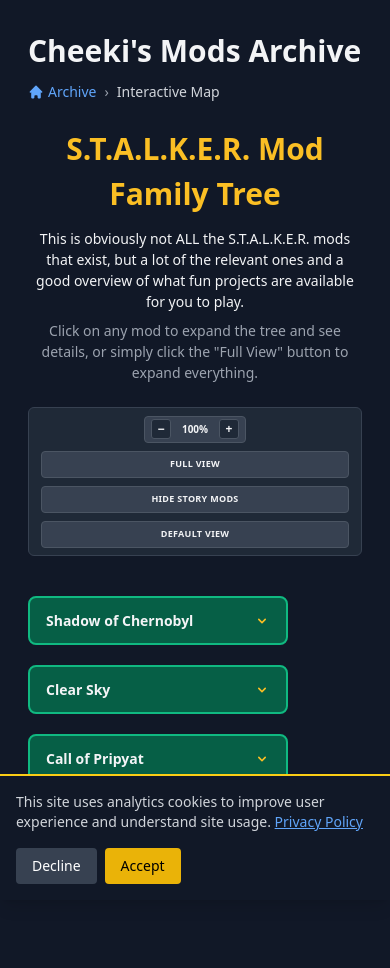
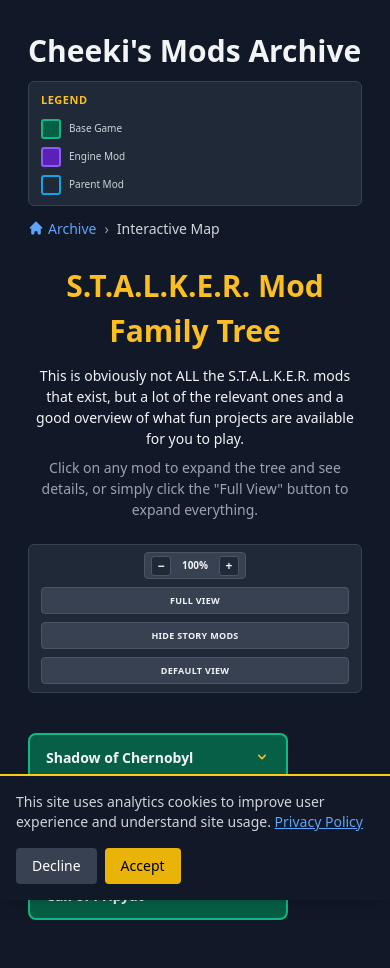
Before and after one commit to Cheekitos/CSMA-Test, a Jekyll site: the page built from stalker-map.html, in a window 390 px wide. Built offline with Jekyll 4.4.1, drawn with Linux system fonts in a browser that asks for light colours; nearby versions of some CDN libraries; before the commit the page ends 900 px from its top, so only the background shows below that.

Commit message:
Update stalker-map.css

```diff
--- a/assets/css/stalker-map.css
+++ b/assets/css/stalker-map.css
@@ -416,12 +416,52 @@
   display: none;
 }
 
-/* Remove legend box - keeping the styles for backward compatibility but hiding it */
 .legend-box {
-  display: none;
+  position: absolute;
+  top: 20px;
+  right: 20px;
+  background: #1f2937;
+  border: 1px solid #374151;
+  border-radius: 6px;
+  padding: 10px 12px;
+  width: 160px;
+  z-index: 10;
 }
 
-/* Header Buttons Styling */
+.legend-title {
+  font-size: 11px;
+  font-weight: 700;
+  color: #fbbf24;
+  margin-bottom: 10px;
+  text-transform: uppercase;
+  letter-spacing: 0.5px;
+}
+
+.legend-items {
+  display: flex;
+  flex-direction: column;
+  gap: 8px;
+}
+
+.legend-item {
+  display: flex;
+  align-items: center;
+  gap: 8px;
+}
+
+.legend-color {
+  width: 20px;
+  height: 20px;
+  border-radius: 3px;
+  flex-shrink: 0;
+}
+
+.legend-item span {
+  font-size: 10px;
+  color: #d1d5db;
+  line-height: 1.3;
+}
+
 .page-header {
   display: flex;
   justify-content: space-between;
@@ -439,91 +479,6 @@
 
 .site-title:hover {
   color: #fbbf24;
-}
-
-.header-buttons {
-  display: flex;
-  gap: 0.5rem;
-}
-
-.header-btn {
-  background: #374151;
-  border: 1px solid #4b5563;
-  color: #f3f4f6;
-  font-size: 0.875rem;
-  font-weight: 500;
-  padding: 0.375rem 0.75rem;
-  border-radius: 0.25rem;
-  cursor: pointer;
-  transition: all 0.2s ease;
-}
-
-.header-btn:hover {
-  background: #4b5563;
-  color: #fbbf24;
-  border-color: #fbbf24;
-}
-
-/* Overlay Styles */
-#contact-overlay,
-#install-files-overlay {
-  position: fixed;
-  top: 0;
-  left: 0;
-  width: 100%;
-  height: 100%;
-  background: rgba(0, 0, 0, 0.8);
-  display: flex;
-  justify-content: center;
-  align-items: center;
-  z-index: 1000;
-  opacity: 1;
-  visibility: visible;
-  transition: opacity 0.3s ease, visibility 0.3s ease;
-}
-
-#contact-overlay.hidden,
-#install-files-overlay.hidden {
-  opacity: 0;
-  visibility: hidden;
-}
-
-.contact-modal,
-.install-files-modal {
-  background: #1f2937;
-  border-radius: 0.75rem;
-  box-shadow: 0 20px 25px -5px rgba(0, 0, 0, 0.1), 0 10px 10px -5px rgba(0, 0, 0, 0.04);
-  max-width: 90vw;
-  max-height: 90vh;
-  overflow-y: auto;
-  position: relative;
-}
-
-#contact-close,
-#install-files-close {
-  position: absolute;
-  top: 0.75rem;
-  right: 0.75rem;
-  background: none;
-  color: #9ca3af;
-  border: none;
-  cursor: pointer;
-  transition: color 0.2s ease;
-  z-index: 1001;
-  font-size: 2rem;
-  line-height: 1;
-  padding: 0;
-  font-weight: normal;
-}
-
-#contact-close:hover,
-#install-files-close:hover {
-  color: #fbbf24;
-}
-
-.overlay-content {
-  padding: 2rem;
-  padding-top: 3rem;
 }
 
 .breadcrumb {
@@ -596,6 +551,12 @@
   .control-button {
     width: 100%;
   }
+
+  .legend-box {
+    position: static;
+    width: 100%;
+    margin-bottom: 12px;
+  }
 }
 
 @media (max-width: 768px) {
@@ -624,31 +585,9 @@
     width: 100%;
   }
 
-  .header-buttons {
-    flex-direction: column;
-    gap: 0.25rem;
-  }
-
-  .header-btn {
-    font-size: 0.75rem;
-    padding: 0.25rem 0.5rem;
-  }
-
-  .page-header {
-    flex-direction: column;
-    align-items: flex-start;
-    gap: 0.5rem;
-  }
-
-  .contact-modal,
-  .install-files-modal {
-    max-width: 95vw;
-    max-height: 95vh;
-    margin: 0.5rem;
-  }
-
-  .overlay-content {
-    padding: 1.5rem;
-    padding-top: 2.5rem;
+  .legend-box {
+    position: static;
+    width: 100%;
+    margin-bottom: 12px;
   }
 }
```
